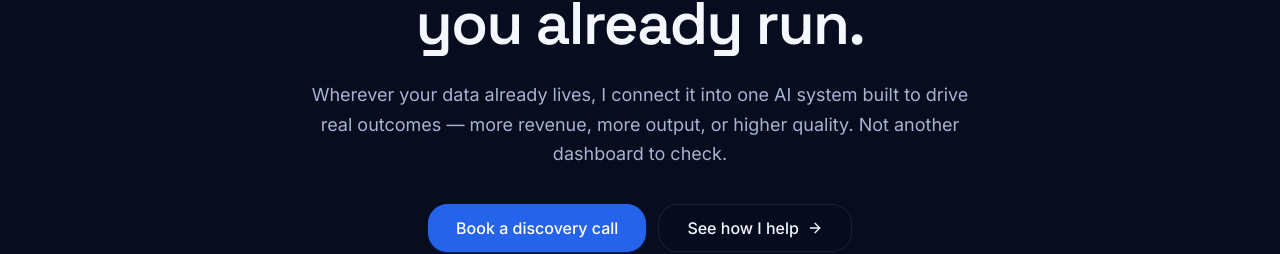
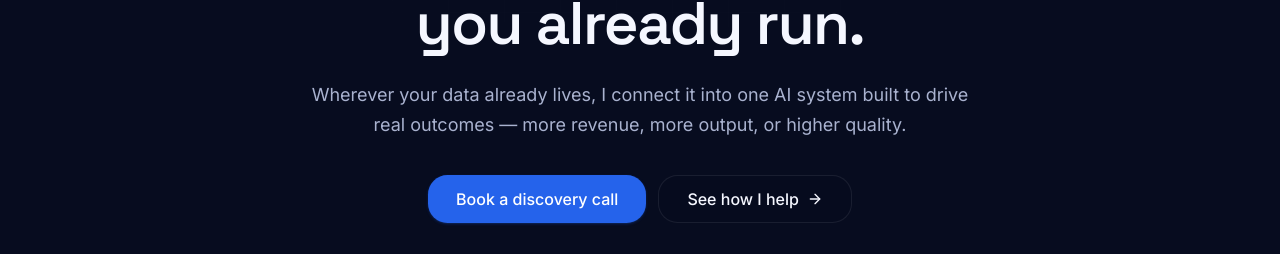
Before and after one commit to dbunn117/alpha-infra, a Next.js app: page / in a window 1280 px wide. Shown: the part 389-643 px from the top of the page. Built offline with nearby package versions, Linux system fonts and the light colour scheme; no server answers.

Commit message:
Drop "not another dashboard" line from hero subhead
Trimmed to end on the outcomes themselves rather than a comparison line.

```diff
--- a/src/content/site.ts
+++ b/src/content/site.ts
@@ -33,7 +33,7 @@ export const hero = {
   eyebrow: "Practical AI systems for growing businesses",
   headline: "Unlock the value hiding in the systems you already run.",
   subhead:
-    "Wherever your data already lives, I connect it into one AI system built to drive real outcomes — more revenue, more output, or higher quality. Not another dashboard to check.",
+    "Wherever your data already lives, I connect it into one AI system built to drive real outcomes — more revenue, more output, or higher quality.",
   primaryCta: "Book a discovery call",
   secondaryCta: "See how I help",
   stats: [
```
